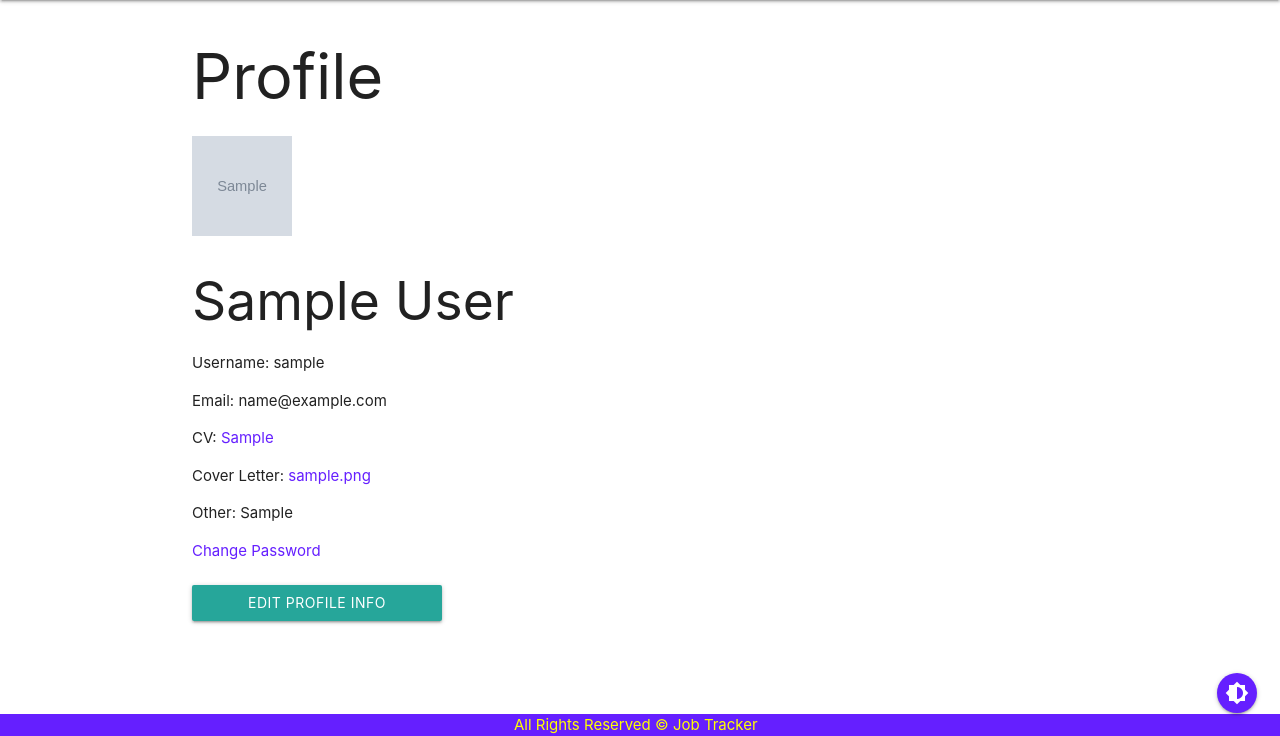
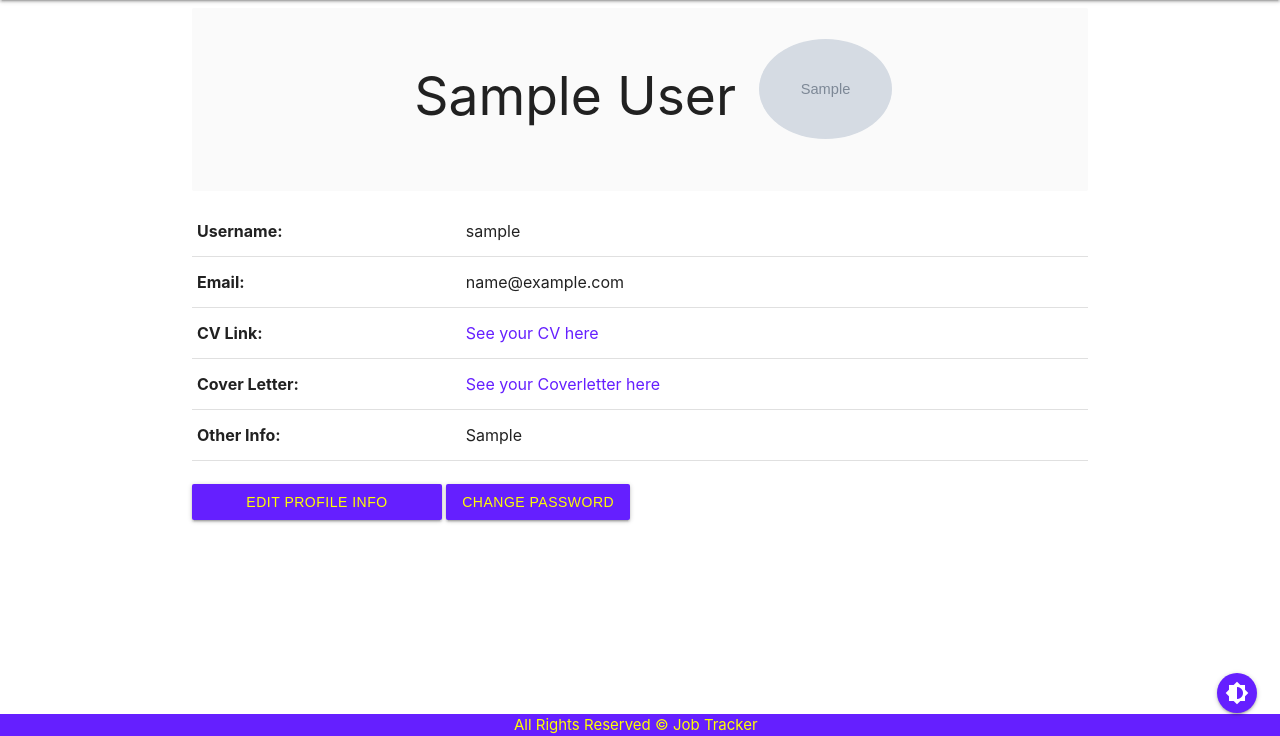
Before and after one commit to ailishmcl/JobTracker-App, a Django app: page /accounts/profile/ in a window 1280 px wide. Shown: the part 64-800 px from the top of the page. Run offline with Django 4.2, Linux system fonts and the light colour scheme; a user stored in the database is signed in; tables that the repository leaves empty hold one stand-in row (values such as "Sample post"); grey boxes marked "Sample" are stand-in pictures; some libraries are stand-ins or nearby versions; some web fonts are replaced.

Commit message:
styled jobs details page and profile page

```diff
--- a/main_app/models.py
+++ b/main_app/models.py
@@ -35,8 +35,8 @@ class Job(models.Model):
     company = models.CharField(max_length=100)
     contract_type = models.CharField(max_length=100)
     salary = models.CharField(max_length=100)
-    link = models.CharField(max_length=150)
-    description = models.TextField(max_length=250)
+    link = models.URLField(max_length=2000)
+    description = models.TextField(max_length=2000)
     contact = models.CharField(max_length=150)
     requirements = models.ManyToManyField(Requirements)
     user = models.ForeignKey(User, on_delete=models.CASCADE)
--- a/main_app/static/css/style.css
+++ b/main_app/static/css/style.css
@@ -96,3 +96,33 @@ a {
 table.table-details > tbody > tr > th {
     width: 30%;
 }
+
+.btn, .btn-large, .btn-small {
+    font-family: "Azonix", sans-serif;
+    color: yellow;
+    background-color: #651fff;
+}
+:hover.btn, .btn-large, .btn-small {
+    font-family: "Azonix", cursive;
+    color: white;
+    background-color: #651fff;
+}
+
+button {
+    font-family: "Azonix", sans-serif;
+    color: yellow;
+    background-color: #651fff;
+    border: none;
+    border-radius: 2px;
+    height: 36px;
+    line-height: 36px;
+    padding: 0 16px;
+    text-transform: uppercase;
+    text-align: center;
+    letter-spacing: .5px;
+}
+
+
+.account-heading {
+    text-align: right;
+}
--- a/main_app/templates/accounts/profile.html
+++ b/main_app/templates/accounts/profile.html
@@ -4,30 +4,77 @@
 
 
 
-    <h1> Profile </h1>
-    <div class="content-section">
-        <div class="media">
+    <!-- <h1> Profile </h1> -->
 
 
-            <img class="rounded-circle account-img" src="{{ user.profile.image.url }}" height="100px" width="100px">
+    <div class="col s12 m8 offset-m2 l6 offset-l3">
+        <div class="card-panel grey lighten-5 z-depth-0">
+          <div class="row valign-wrapper">
+            <div class="col s10">
+                <h2 class="account-heading"> {{ user.first_name }} {{ user.last_name}} </h2>
+            </div>
+            <div class="col s6 m6">
+                <img class="circle account-img" alt="Your Photo" src="{{ user.profile.image.url }}" height="100px">
+            </div>
+          </div>
+        </div>
+    </div>
+
+    <!-- Table profile data -->
+
+    <table class="highlight table-details">
+        <thead>
+            <tbody>
+                <tr>
+                    <th>Username:</th>
+                    <td>{{ user.username }}</td>
+                </tr>
+                <tr>
+                    <th>Email:</th>
+                    <td>{{ user.email }}</td>
+                </tr>
+                {% if user.profile.cv == None %}
+                <tr>
+                    <th>CV Link:</th>
+                    <td>Edit your profile to add</td>
+                </tr>
+                {% else %}
+                <tr>
+                    <th>CV Link:</th>
+                    <td><a href="{{ user.profile.cv }}" target="_blank"> See your CV here </a></td>
+                </tr>
+                {% endif %}
+                {% if user.profile.coverletter == None %}
+                <tr>
+                    <th>Cover Letter:</th>
+                    <td>Edit your profile to add</td>
+                </tr>
+                {% else %}
+                <tr>
+                    <th>Cover Letter:</th>
+                    <td><a href="{{ user.profile.coverletter }}" target="_blank"> See your Coverletter here </a></td>
+                </tr>
+                {% endif %}
+                <tr>
+                    <th>Other Info:</th>
+                    <td>{{ user.profile.other }}</td>
+                </tr>
+            </tbody>
+        </thead>
+
+    </table>
 
 
 
-            <div class="media-body">
-                <h2 class="account-heading"> {{ user.first_name }} {{ user.last_name}} </h2>
-                <p class="text-secondary"> Username: {{ user.username }} </p>
-                <p class="text-secondary"> Email: {{ user.email }} </p>
-                <p class="text-secondary"> CV: <a href="{{ user.profile.cv }}"> {{ user.profile.cv }} </a> </p>
-                <p class="text-secondary"> Cover Letter: <a href="{{ user.profile.coverletter }}">{{ user.profile.coverletter }} </a>  </p>
-                <p class="text-secondary"> Other: {{ user.profile.other }} </p>
-            </div>
-            <a href="{% url 'password_change' %}"> Change Password </a>
-        </div>
+    <div class="content-section">
 
 <br>
-
+        <!-- Change password and update profile buttons -->
 
         <a class="waves-effect waves-light btn modal-trigger" href="#modal1">Edit Profile Info</a>
+        <a class="waves-effect waves-light btn" href="{% url 'password_change' %}">Change Password</a>
+
+        <!-- Modal to update profile -->
 
         <div id="modal1" class="modal">
             <div class="modal-content">
--- a/main_app/templates/jobs/details.html
+++ b/main_app/templates/jobs/details.html
@@ -2,7 +2,7 @@
 
 {% block content%}
 
-<h1> Job Details </h1>
+<h1></h1>
 
     <div class="center-align center">
 
@@ -29,7 +29,9 @@
             <a href="{% url 'jobs_delete' job.id %}">Delete</a>
         </div>
 
-        <h4 class="">{{ job.title }}</h4>
+        <h3 class="">{{ job.title }}</h3>
+
+        <h5>Company: {{ job.company }}</h5>
 
         {% if job.status == 'Unsuccessful' %}
         <p class="red-text">Feedback: {{ job.feedback }}</p>
```
Also changed, not shown: main_app/templates/_job_detail.html (+5 -9 lines), main_app/migrations/0019_alter_job_link.py (added), main_app/migrations/0020_alter_job_description.py (added).
